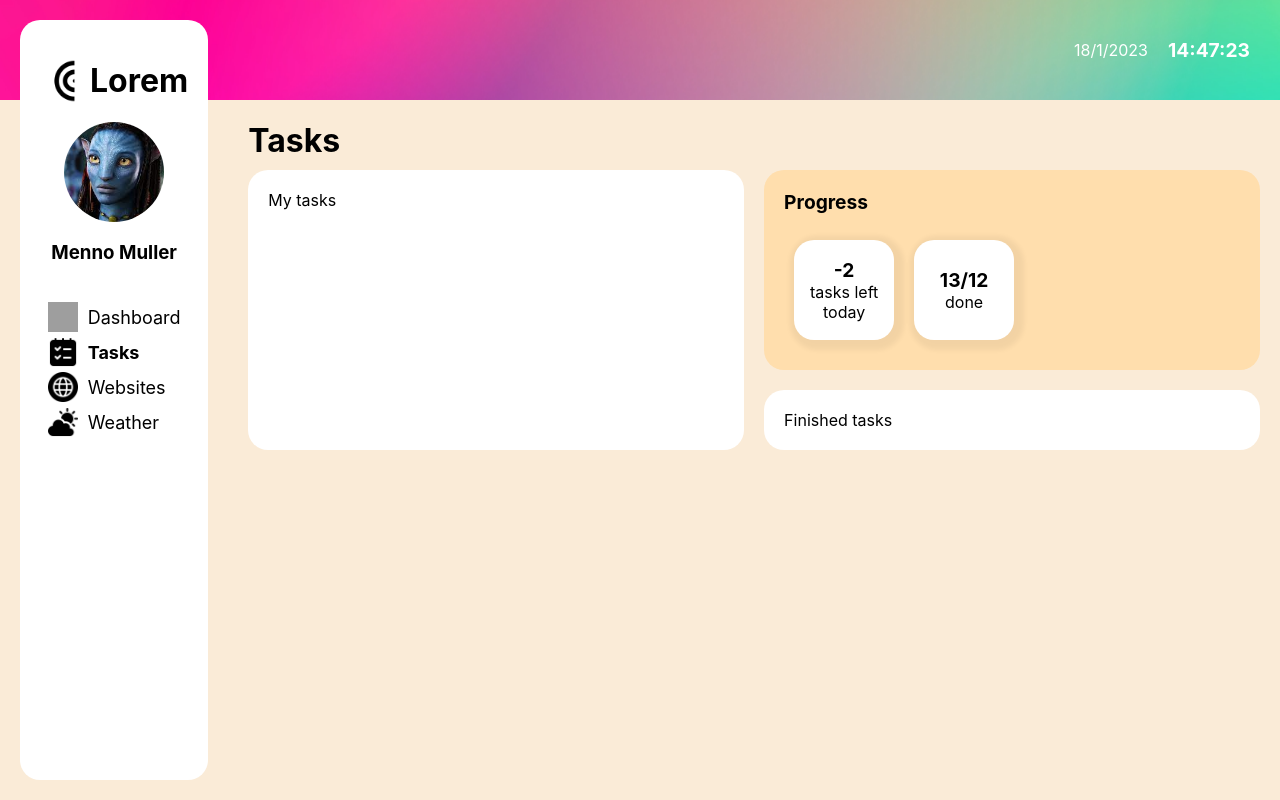
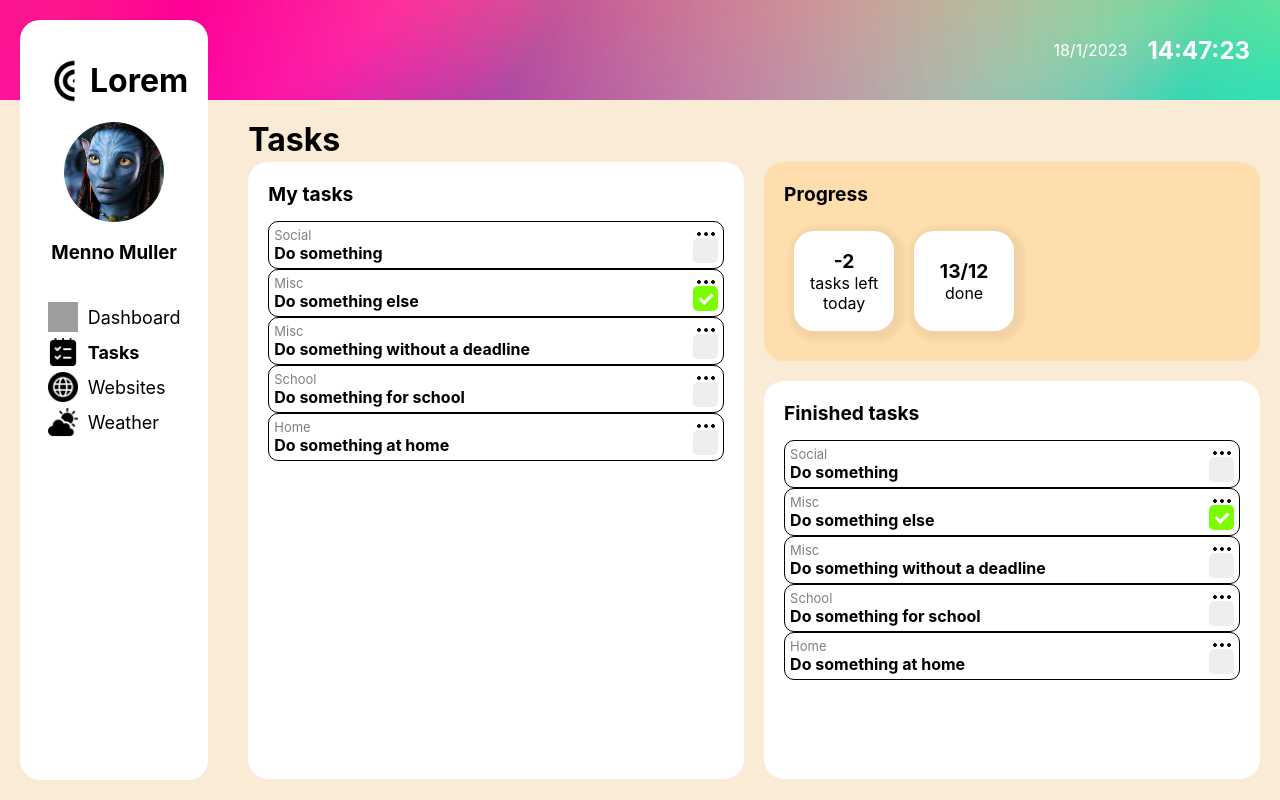
Before and after one commit to MennoMuller/lorem-app, a React (Create React App) app: page /tasks in a window 1280 px wide. Built offline with nearby package versions, Linux system fonts and the light colour scheme; grey boxes are pictures that could not be loaded.

Commit message:
Trying to fix height of grid

```diff
--- a/src/App.css
+++ b/src/App.css
@@ -28,7 +28,7 @@ header {
 }
 
 header .time {
-  font-size: larger;
+  font-size: x-large;
   font-weight: bold;
   margin-right: 30px;
 }
@@ -85,32 +85,47 @@ a.active {
 .main-wrapper {
   grid-row: 2;
   grid-column: 2;
-  height: fit-content;
+  height: calc(100vh - 100px);
+  max-height: calc(100vh - 100px);
+  overflow: auto;
 }
 
 .main-wrapper h1 {
   margin-left: 20px;
   margin-bottom: 0;
+  margin-top: 20px;
+  height: 2rem;
+  display: flex;
+  flex-direction: column;
 }
 
 .main-grid {
+  flex-grow: 1;
   display: grid;
+  min-width: 0;
+  min-height: 0;
   grid-auto-columns: 1fr;
-  grid-template-rows: min-content 1fr;
+  grid-template-rows: 1fr 2fr;
+
   gap: 20px;
   margin: 20px;
   margin-top: 10px;
-  height: fit-content;
 }
 
 .grid-item {
+  min-height: 0;
+  max-height: 100%;
   background-color: white;
   border-radius: 20px;
   padding: 20px;
+  display: flex;
+  flex-direction: column;
 }
 
 .grid-item h2 {
   margin-top: 0;
+  margin-bottom: 15px;
+  height: 1.5rem;
   font-size: larger;
   font-weight: bold;
 }
@@ -166,3 +181,16 @@ a.active {
   font-size: medium;
   text-align: center;
 }
+
+/*SCROLLABLE LISTS*/
+.list-block {
+  max-height: auto;
+}
+
+.list-wrapper {
+  flex-grow: 1;
+  display: flex;
+  flex-direction: column;
+  overflow-x: hidden;
+  overflow-y: auto;
+}
--- a/src/App.js
+++ b/src/App.js
@@ -22,6 +22,10 @@ class App extends React.Component {
     tasks: [],
     websites: [],
     date: new Date()
+  };
+
+  toggleComplete = (index) => {
+    console.log(index + " completeness toggle");
   };
 
   tick = () => {
@@ -158,6 +162,7 @@ class App extends React.Component {
                 <NavLink to="/">
                   <img
                     src={dashboardIcon}
+                    alt=""
                     className="nav-icon"
                   />
                   <span className="nav-text">
@@ -169,6 +174,7 @@ class App extends React.Component {
                 <NavLink to="/tasks">
                   <img
                     src={tasksIcon}
+                    alt=""
                     className="nav-icon"
                   />
                   <span className="nav-text">Tasks</span>
@@ -178,6 +184,7 @@ class App extends React.Component {
                 <NavLink to="/websites">
                   <img
                     src={websitesIcon}
+                    alt=""
                     className="nav-icon"
                   />
                   <span className="nav-text">Websites</span>
@@ -187,6 +194,7 @@ class App extends React.Component {
                 <NavLink to="/weather">
                   <img
                     src={weatherIcon}
+                    alt=""
                     className="nav-icon"
                   />
                   <span className="nav-text">Weather</span>
@@ -202,7 +210,13 @@ class App extends React.Component {
           />
           <Route
             path="/tasks"
-            element={<Tasks />}
+            element={
+              <Tasks
+                tasks={this.state.tasks}
+                toggleComplete={this.toggleComplete}
+                date={this.state.date}
+              />
+            }
           />
           <Route
             path="/websites"
--- a/src/blocks/TasksCompleted.js
+++ b/src/blocks/TasksCompleted.js
@@ -0,0 +1,26 @@
+import React from "react";
+import TaskItem from "../components/TaskItem";
+
+class TasksCompleted extends React.Component {
+  render() {
+    return (
+      <div className="grid-item item-c list-block">
+        <h2>Finished tasks</h2>
+        <div className="list-wrapper completed-tasks">
+          {this.props.tasks.map((task, index) => (
+            <TaskItem
+              key={index}
+              name={task.name}
+              category={task.category}
+              complete={task.complete}
+              index={index}
+              toggleComplete={this.props.toggleComplete}
+            />
+          ))}
+        </div>
+      </div>
+    );
+  }
+}
+
+export default TasksCompleted;
--- a/src/blocks/TasksMain.js
+++ b/src/blocks/TasksMain.js
@@ -0,0 +1,29 @@
+import React from "react";
+import TaskItem from "../components/TaskItem";
+
+class TasksMain extends React.Component {
+  render() {
+    return (
+      <div className="grid-item item-a list-block">
+        <h2>My tasks</h2>
+        <div className="list-wrapper completed-tasks">
+          {this.props.tasks.map((task, index) => (
+            <TaskItem
+              key={index}
+              name={task.name}
+              category={task.category}
+              complete={task.complete}
+              index={index}
+              toggleComplete={this.props.toggleComplete}
+              deadline_date={task.deadline_date}
+              deadline_time={task.deadline_time}
+              date={this.props.date}
+            />
+          ))}
+        </div>
+      </div>
+    );
+  }
+}
+
+export default TasksMain;
--- a/src/components/Header.js
+++ b/src/components/Header.js
@@ -12,35 +12,39 @@ class Header extends React.Component {
     clearInterval(this.timerID);
   }
 
-  getDate = () => {
+  getDate = (date) => {
     return (
-      this.props.date.getDate() +
+      date.getDate() +
       "/" +
-      (this.props.date.getMonth() + 1) +
+      (date.getMonth() + 1) +
       "/" +
-      this.props.date.getFullYear()
+      date.getFullYear()
     );
   };
 
-  getTime = () => {
+  getTime = (date) => {
     return (
-      this.props.date.getHours() +
+      date.getHours() +
       ":" +
-      (this.props.date.getMinutes() >= 10
-        ? this.props.date.getMinutes()
-        : "0" + this.state.date.getMinutes()) +
+      (date.getMinutes() >= 10
+        ? date.getMinutes()
+        : "0" + date.getMinutes()) +
       ":" +
-      (this.props.date.getSeconds() >= 10
-        ? this.props.date.getSeconds()
-        : "0" + this.props.date.getSeconds())
+      (date.getSeconds() >= 10
+        ? date.getSeconds()
+        : "0" + date.getSeconds())
     );
   };
 
   render() {
     return (
       <header>
-        <span className="date">{this.getDate()}</span>
-        <span className="time">{this.getTime()}</span>
+        <span className="date">
+          {this.getDate(this.props.date)}
+        </span>
+        <span className="time">
+          {this.getTime(this.props.date)}
+        </span>
       </header>
     );
   }
--- /dev/null
+++ b/src/components/TaskItem.css
@@ -0,0 +1,149 @@
+.task-item {
+  border: 1px solid black;
+  border-radius: 10px;
+  display: grid;
+  grid-template-columns: 1fr max-content;
+  grid-template-rows: min-content 1fr;
+  padding: 5px;
+}
+
+.task-info {
+  grid-row-start: 1;
+  grid-row-end: span 2;
+  grid-column: 1;
+  display: flex;
+  flex-direction: column;
+  justify-content: flex-end;
+}
+
+.category-label {
+  color: gray;
+  font-size: small;
+}
+
+.task-label {
+  margin: 0;
+}
+
+.menu-button {
+  grid-row: 1;
+  grid-column: 2;
+  display: flex;
+  justify-content: center;
+  align-items: center;
+  background-color: transparent;
+  border: none;
+  padding: 0;
+  height: 10px;
+  position: relative;
+}
+
+.meatballs-menu {
+  color: #000;
+  position: absolute;
+  margin-left: 0px;
+  margin-top: 3px;
+  width: 2px;
+  height: 2px;
+  border-radius: 50%;
+  border: solid 1px currentColor;
+  background-color: currentColor;
+}
+
+.meatballs-menu:before {
+  content: "";
+  position: absolute;
+  top: -1px;
+  left: -8px;
+  width: 2px;
+  height: 2px;
+  border-radius: 50%;
+  border: solid 1px currentColor;
+  background-color: currentColor;
+}
+
+.meatballs-menu:after {
+  content: "";
+  position: absolute;
+  top: -1px;
+  left: 6px;
+  width: 2px;
+  height: 2px;
+  border-radius: 50%;
+  border: solid 1px currentColor;
+  background-color: currentColor;
+}
+
+/* Custom Checkmark */
+
+/* Customize the label (the container) */
+.check-container {
+  display: block;
+  position: relative;
+  padding-left: 0px;
+  margin-bottom: 0px;
+  cursor: pointer;
+  font-size: 22px;
+  -webkit-user-select: none;
+  -moz-user-select: none;
+  -ms-user-select: none;
+  user-select: none;
+  grid-row: 2;
+  grid-column: 2;
+  height: 25px;
+  width: 25px;
+  align-self: end;
+}
+
+/* Hide the browser's default checkbox */
+.check-container input {
+  position: absolute;
+  opacity: 0;
+  cursor: pointer;
+  height: 0;
+  width: 0;
+}
+
+/* Create a custom checkbox */
+.checkmark {
+  position: absolute;
+  height: 25px;
+  width: 25px;
+  background-color: #eee;
+  border-radius: 5px;
+}
+
+/* On mouse-over, add a grey background color */
+.check-container:hover input ~ .checkmark {
+  background-color: #ccc;
+}
+
+/* When the checkbox is checked, add a blue background */
+.check-container input:checked ~ .checkmark {
+  background-color: lawngreen;
+}
+
+/* Create the checkmark/indicator (hidden when not checked) */
+.checkmark:after {
+  content: "";
+  position: absolute;
+  display: none;
+}
+
+/* Show the checkmark when checked */
+.check-container input:checked ~ .checkmark:after {
+  display: block;
+}
+
+/* Style the checkmark/indicator */
+.check-container .checkmark:after {
+  left: 9px;
+  top: 5px;
+  width: 5px;
+  height: 10px;
+  border: solid white;
+  border-width: 0 3px 3px 0;
+  -webkit-transform: rotate(45deg);
+  -ms-transform: rotate(45deg);
+  transform: rotate(45deg);
+}
--- a/src/pages/Tasks.js
+++ b/src/pages/Tasks.js
@@ -1,4 +1,6 @@
 import React from "react";
+import TasksCompleted from "../blocks/TasksCompleted";
+import TasksMain from "../blocks/TasksMain";
 import TasksProgress from "../blocks/TasksProgress";
 
 const Tasks = (props) => {
@@ -6,15 +8,20 @@ const Tasks = (props) => {
     <div className="main-wrapper">
       <h1>Tasks</h1>
       <div className="main-grid">
-        <div className="grid-item item-a">My tasks</div>
+        <TasksMain
+          tasks={props.tasks}
+          toggleComplete={props.toggleComplete}
+          date={props.date}
+        />
         <TasksProgress
           tasksLeft={-2}
           completedTasks={13}
           totalTasks={12}
         />
-        <div className="grid-item item-c">
-          Finished tasks
-        </div>
+        <TasksCompleted
+          tasks={props.tasks}
+          toggleComplete={props.toggleComplete}
+        />
       </div>
     </div>
   );
```
